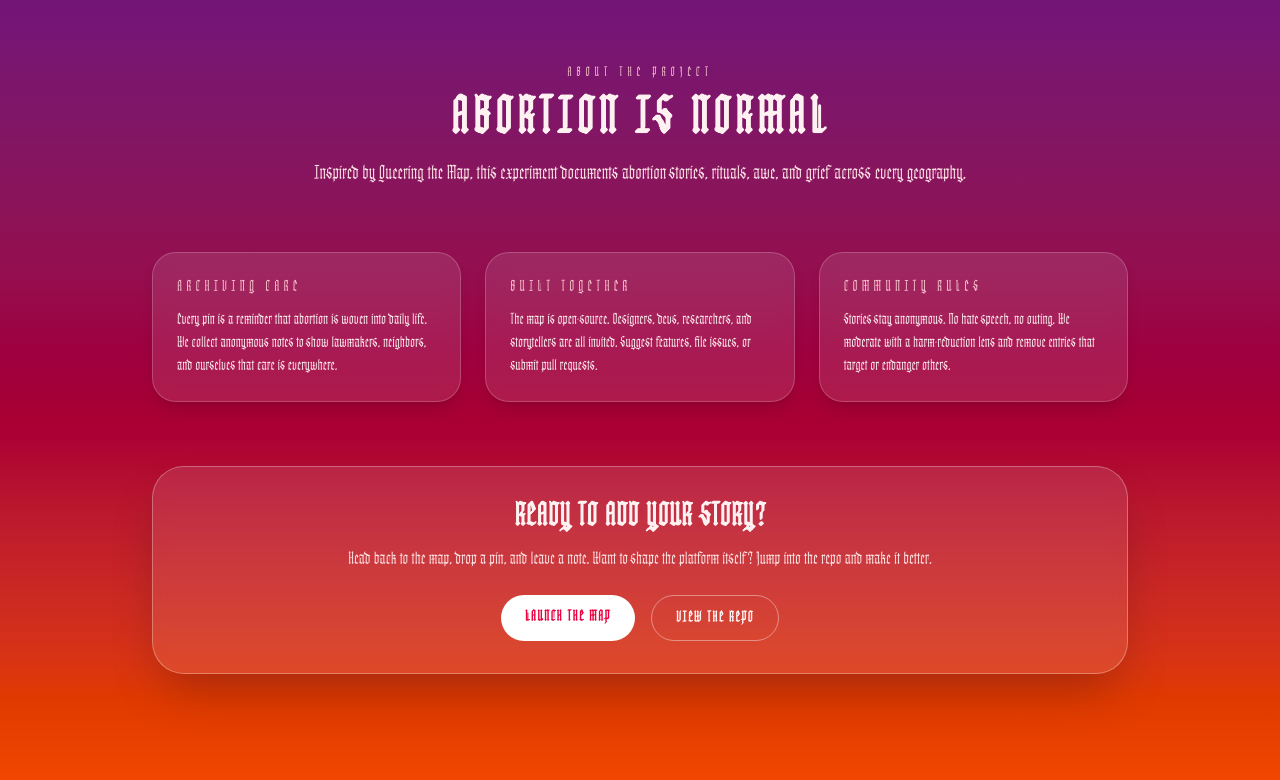
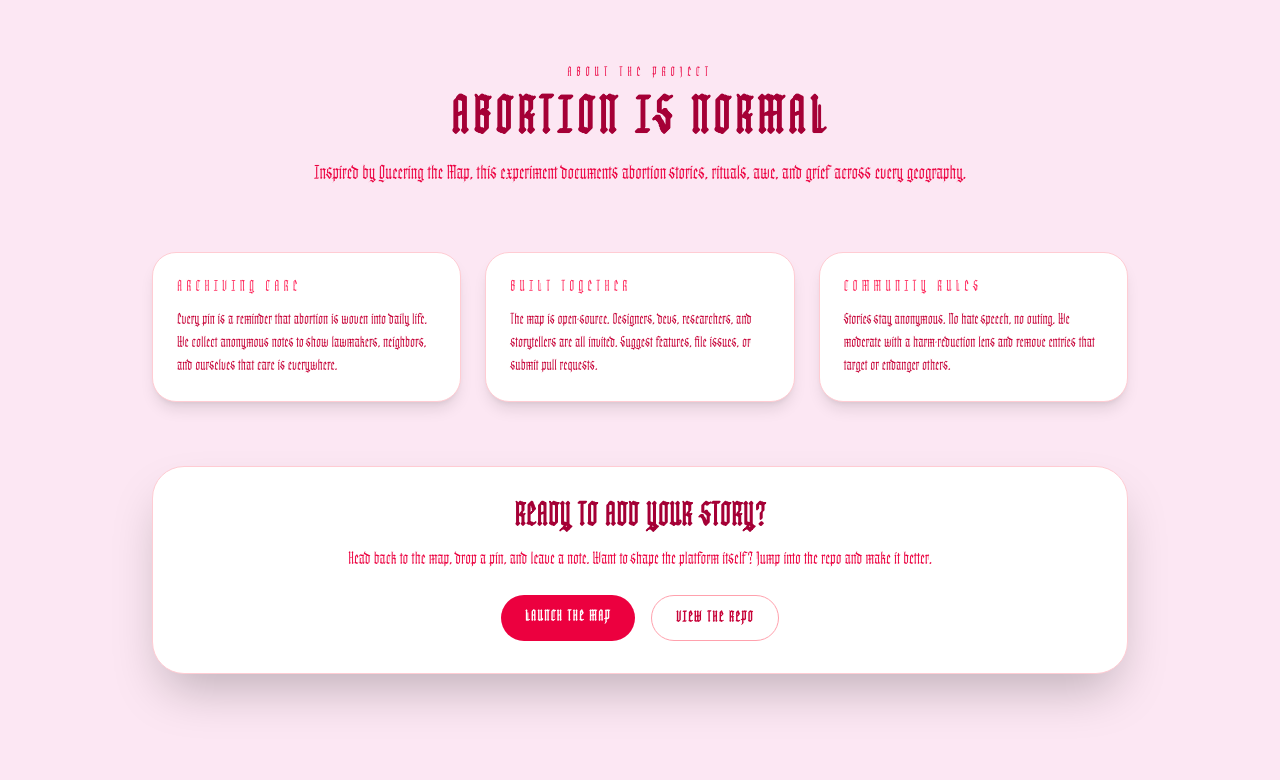
Before and after one commit to e-b-m/abortionisnormal, a Next.js app: page /about in a window 1280 px wide. Shown: the top 780 px of the page. Built offline with nearby package versions, Linux system fonts and the light colour scheme.

Commit message:
change of colour to about page

```diff
--- a/app/about/page.tsx
+++ b/app/about/page.tsx
@@ -21,16 +21,16 @@ const sections = [
 
 export default function AboutPage() {
   return (
-    <main className="min-h-screen bg-gradient-to-b from-fuchsia-900 via-rose-800 to-orange-600 text-rose-50">
+    <main className="min-h-screen bg-pink-100 text-rose-900">
       <div className="mx-auto max-w-5xl px-6 py-16 space-y-16">
         <header className="space-y-4 text-center">
-          <p className="text-xs uppercase tracking-[0.4em] text-rose-200">
+          <p className="text-xs uppercase tracking-[0.4em] text-rose-600">
             About the project
           </p>
-          <h1 className="text-5xl font-bold uppercase tracking-widest">
+          <h1 className="text-5xl font-bold uppercase tracking-widest text-rose-800">
             Abortion Is Normal
           </h1>
-          <p className="text-lg text-rose-100">
+          <p className="text-lg text-rose-600">
             Inspired by Queering the Map, this experiment documents abortion
             stories, rituals, awe, and grief across every geography.
           </p>
@@ -40,30 +40,30 @@ export default function AboutPage() {
           {sections.map((section) => (
             <article
               key={section.title}
-              className="rounded-3xl border border-white/20 bg-white/10 p-6 shadow-lg backdrop-blur"
+              className="rounded-3xl border border-rose-200 bg-white p-6 shadow-lg"
             >
-              <h2 className="text-sm uppercase tracking-[0.3em] text-rose-200">
+              <h2 className="text-sm uppercase tracking-[0.3em] text-rose-500">
                 {section.title}
               </h2>
-              <p className="mt-3 text-sm leading-relaxed text-rose-50">
+              <p className="mt-3 text-sm leading-relaxed text-rose-700">
                 {section.body}
               </p>
             </article>
           ))}
         </section>
 
-        <section className="rounded-[32px] border border-white/30 bg-white/10 p-8 text-center shadow-2xl backdrop-blur">
-          <h3 className="text-3xl font-semibold uppercase tracking-wide">
+        <section className="rounded-[32px] border border-rose-200 bg-white p-8 text-center shadow-2xl">
+          <h3 className="text-3xl font-semibold uppercase tracking-wide text-rose-800">
             Ready to add your story?
           </h3>
-          <p className="mt-3 text-rose-100">
+          <p className="mt-3 text-rose-600">
             Head back to the map, drop a pin, and leave a note. Want to shape
             the platform itself? Jump into the repo and make it better.
           </p>
           <div className="mt-6 flex flex-wrap justify-center gap-4">
             <Link
               href="/"
-              className="rounded-full bg-white px-6 py-3 text-sm font-semibold uppercase tracking-widest text-rose-600 transition hover:bg-rose-100 hover:text-rose-700"
+              className="rounded-full bg-rose-600 px-6 py-3 text-sm font-semibold uppercase tracking-widest text-white transition hover:bg-rose-700"
             >
               Launch the map
             </Link>
@@ -71,7 +71,7 @@ export default function AboutPage() {
               href="https://github.com/"
               target="_blank"
               rel="noreferrer"
-              className="rounded-full border border-white/40 px-6 py-3 text-sm font-semibold uppercase tracking-widest text-rose-50 transition hover:bg-white/10"
+              className="rounded-full border border-rose-300 px-6 py-3 text-sm font-semibold uppercase tracking-widest text-rose-700 transition hover:bg-rose-50"
             >
               View the repo
             </a>
```
